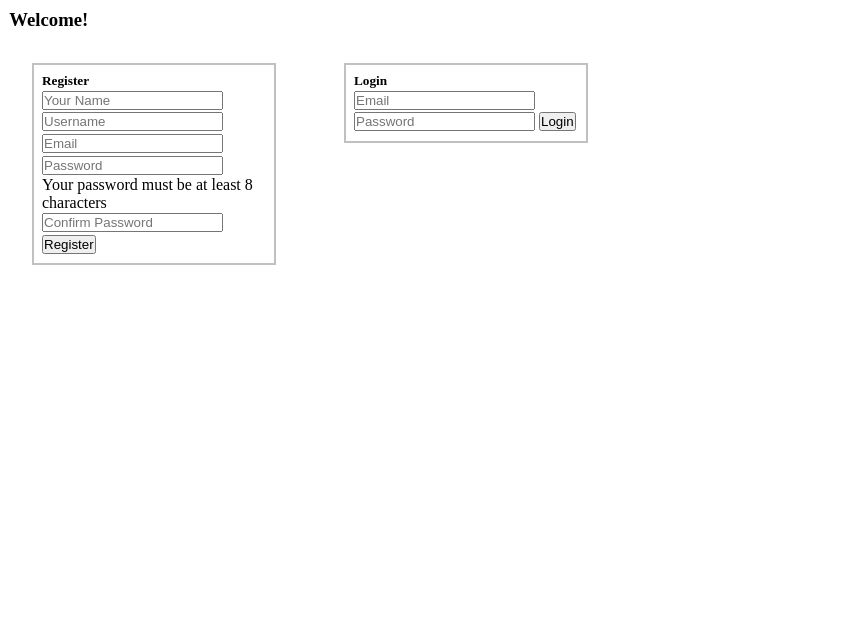
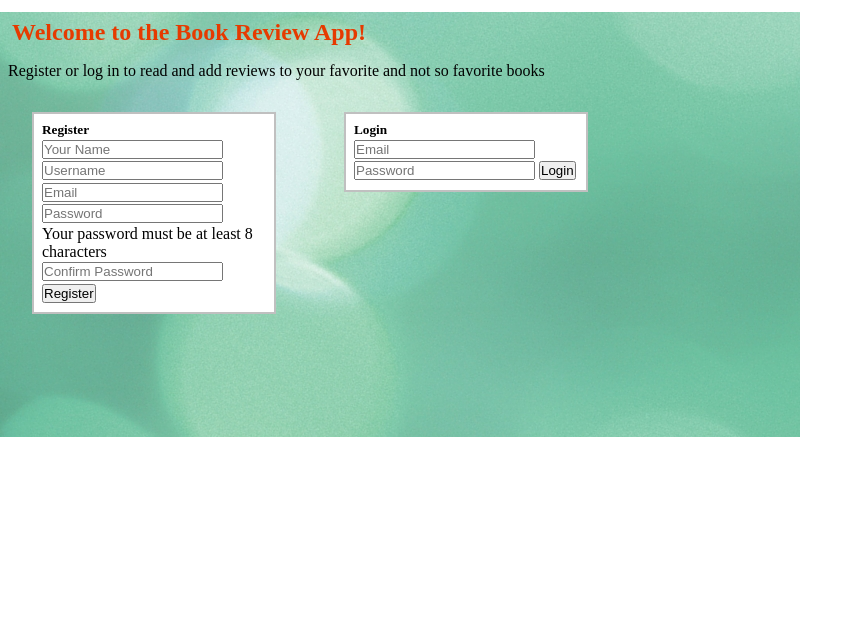
Before and after one commit to mightymia/Book_Review, a CodeIgniter app: page / in a window 1280 px wide. Shown: the top 636 px of the page, without its empty margins (0-863 px from the left). Before the commit the page ends 265 px from the top, so only its background shows below. Run offline with CodeIgniter, Linux system fonts and the light colour scheme.

Commit message:
Images & background
Added ability to add book cover image to review and additional styling
to login page.

```diff
--- a/application/controllers/book_reviews.php
+++ b/application/controllers/book_reviews.php
@@ -13,7 +13,7 @@ class book_reviews extends CI_Controller
 			$author = $this->input->post('author');
 		}
 		$book_details = array('title' =>$this->input->post('title', TRUE),
-					   'author' => $author);
+					   'author' => $author, 'image' =>$this->input->post('image'));
 
 		$this->book_review->add_book($book_details);
 		$book = $this->book_review->get_book($book_details['title']);
--- a/application/models/book_review.php
+++ b/application/models/book_review.php
@@ -13,13 +13,13 @@ class book_review extends CI_Model
 
 	function book_list()
 	{
-		return $this->db->query('SELECT title, id FROM books')->result_array();
+		return $this->db->query('SELECT title, id FROM books ORDER BY created_at DESC')->result_array();
 	}
 
 	function add_book($book)
 	{
-		$query = "INSERT INTO books (title, author, created_at, updated_at) VALUES (?, ?, now(), now())";
-		$values = array($book['title'], $book['author']);
+		$query = "INSERT INTO books (title, author, image, created_at, updated_at) VALUES (?, ?, ?, now(), now())";
+		$values = array($book['title'], $book['author'], $book['image']);
 		return $this->db->query($query, $values);
 	}
 
--- a/application/views/add_book.php
+++ b/application/views/add_book.php
@@ -20,6 +20,8 @@
 				</select>
 				<label>Or add a new author</label>
 				<input type='text' name='new_author'>
+			<label>Cover Image:</label>
+				<input type='text' name='image'>
 			<label>Review:</label>
 			<textarea name='review' rows='4' cols='15'></textarea>
 			<label>Rating:</label>
--- a/application/views/book_profile.php
+++ b/application/views/book_profile.php
@@ -13,6 +13,7 @@
 	<div id='container' class='row'>
 		<h3><?= $book['title']; ?></h3>
 		<p>Author: <?= $book['author'];?></p>
+		<img src= "<?= $book['image'];?>" width="250" height="300" class="col-md-2">
 		<div id='reviews'class="col-md-6">
 			<?php foreach ($reviews as $review) { ?>
 				<p>Rating: <?php for ($i=0; $i < $review['rating'] ; $i++) {
--- a/application/views/homepage.php
+++ b/application/views/homepage.php
@@ -5,16 +5,18 @@
 	<link rel="stylesheet" type="text/css" href="/assets/css/HP_style.css">
 </head>
 <body>
-	<h3>Welcome!</h3>
+	<div id='container'>
+	<h2>Welcome to the Book Review App!</h2>
+	<p id='tagline'>Register or log in to read and add reviews to your favorite and not so favorite books</p>
 	<div id='registration'>
 		<h5>Register</h5>
 		<form action='/users/register' method='post'>
 			<input type='text' name='name' placeholder='Your Name' >
 			<input type='text' name='username' placeholder='Username'>
 			<input type='text' name='email' placeholder='Email'>
-			<input type='text' name='password' placeholder='Password'>
+			<input type='password' name='password' placeholder='Password'>
 			<p>Your password must be at least 8 characters</p>
-			<input type='text' name='confirm_pw' placeholder='Confirm Password'>
+			<input type='password' name='confirm_pw' placeholder='Confirm Password'>
 			<input type='submit' value='Register'>
 		</form>
 	</div>
@@ -22,7 +24,7 @@
 		<h5>Login</h5>
 		<form action='/users/login' method='post'>
 			<input type='text' name='email' placeholder='Email'>
-			<input type='text' name='password' placeholder='Password'>
+			<input type='password' name='password' placeholder='Password'>
 			<input type='submit' value='Login'>
 		</form>
 	</div>
@@ -39,5 +41,6 @@
 
 
 	</div>
+	</div>
 </body>
 </html>
--- a/application/views/user_reviews.php
+++ b/application/views/user_reviews.php
@@ -7,7 +7,7 @@
 </head>
 <body>
 	<div id='container'>
-		<h3>UserName: <?= $user['username']; ?></h3>
+		<h3>Username: <?= $user['username']; ?></h3>
 		<p>Name: <?= $user['name'];?></p>
 		<p>Email: <?= $user['email'];?></p>
 		<p>Total Reviews: <?= $user['COUNT(review)'];?></p>
--- a/assets/css/HP_style.css
+++ b/assets/css/HP_style.css
@@ -2,8 +2,20 @@
 	margin: 0em;
 	padding: 0em;
 }
-h3 {
+#container {
+	background-image: url('/assets/background.jpg');
+	background-repeat: repeat-x;
+	height: 100em;
+	width: 50em;
+}
+h2 {
 	margin-top: .5em;
+	margin-left: .5em;
+	padding-top: .30em;
+	color: #e63a00;
+}
+#tagline {
+	margin-top: 1em;
 	margin-left: .5em;
 }
 #registration, #sign_in {
@@ -13,6 +25,7 @@ h3 {
 	display: inline-block;
 	margin: 2em;
 	vertical-align: top;
+	background-color: white;
 }
 input {
 	margin-top: .10em;
--- a/assets/css/bp_style.css
+++ b/assets/css/bp_style.css
@@ -7,7 +7,7 @@
 }
 #new_review {
 	position: relative;
-	left: 10em;
+	left: 1em;
 	top: -5em;
 	width: 10em;
 }
```
Also changed, not shown: assets/background.jpg (added).
